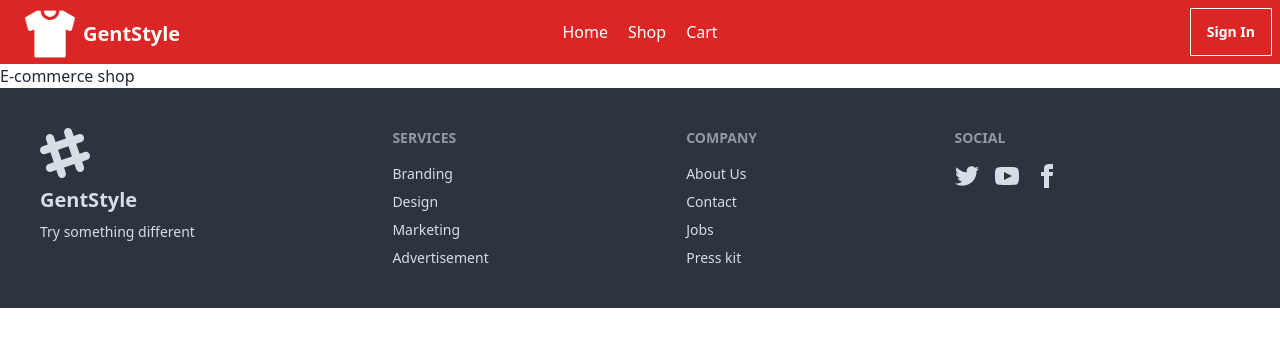
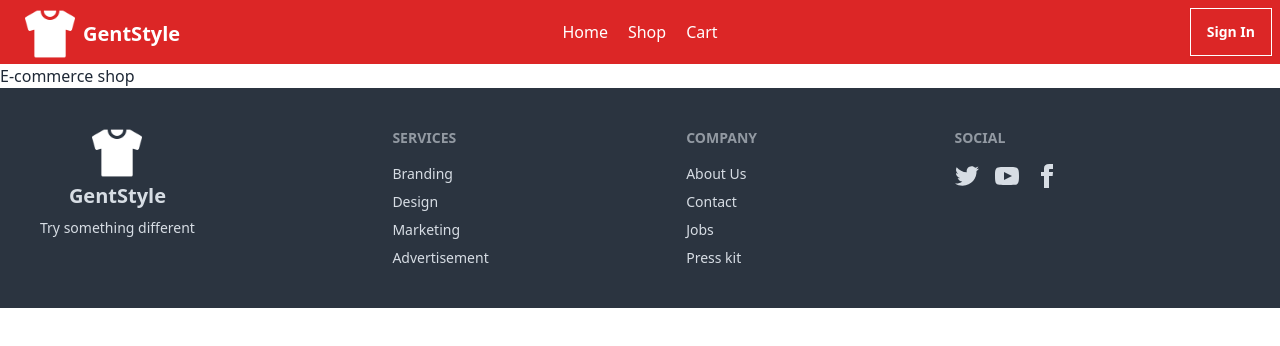
Before and after one commit to Shahriar-Samir/ClothShop-Next, a Next.js app: page / in a window 1280 px wide. Shown: the top 346 px of the page. Built offline with nearby package versions, Linux system fonts and the light colour scheme.

Commit message:
add: footer logo

```diff
--- a/src/app/components/Footer.jsx
+++ b/src/app/components/Footer.jsx
@@ -1,21 +1,18 @@
+import Image from 'next/image';
+import Link from 'next/link';
 import React from 'react';
 
 const Footer = () => {
     return (
         <footer className="footer bg-neutral text-neutral-content p-10">
-        <aside>
-          <svg
-            width="50"
-            height="50"
-            viewBox="0 0 24 24"
-            xmlns="http://www.w3.org/2000/svg"
-            fillRule="evenodd"
-            clipRule="evenodd"
-            className="fill-current">
-            <path
-              d="M22.672 15.226l-2.432.811.841 2.515c.33 1.019-.209 2.127-1.23 2.456-1.15.325-2.148-.321-2.463-1.226l-.84-2.518-5.013 1.677.84 2.517c.391 1.203-.434 2.542-1.831 2.542-.88 0-1.601-.564-1.86-1.314l-.842-2.516-2.431.809c-1.135.328-2.145-.317-2.463-1.229-.329-1.018.211-2.127 1.231-2.456l2.432-.809-1.621-4.823-2.432.808c-1.355.384-2.558-.59-2.558-1.839 0-.817.509-1.582 1.327-1.846l2.433-.809-.842-2.515c-.33-1.02.211-2.129 1.232-2.458 1.02-.329 2.13.209 2.461 1.229l.842 2.515 5.011-1.677-.839-2.517c-.403-1.238.484-2.553 1.843-2.553.819 0 1.585.509 1.85 1.326l.841 2.517 2.431-.81c1.02-.33 2.131.211 2.461 1.229.332 1.018-.21 2.126-1.23 2.456l-2.433.809 1.622 4.823 2.433-.809c1.242-.401 2.557.484 2.557 1.838 0 .819-.51 1.583-1.328 1.847m-8.992-6.428l-5.01 1.675 1.619 4.828 5.011-1.674-1.62-4.829z"></path>
-          </svg>
-          <h1 className='text-xl font-semibold'>GentStyle</h1>
+        <aside className=' flex flex-col items-center'>
+        <Link href='/' className="">
+        <div className='flex flex-col items-center gap-1'>
+       <Image width={50} height={50} src='/icons/shirt.png'/>
+        <h1 className='text-xl font-semibold'>
+        GentStyle</h1>
+       </div>
+          </Link>
           <p>Try something different</p>
         </aside>
         <nav>
```
